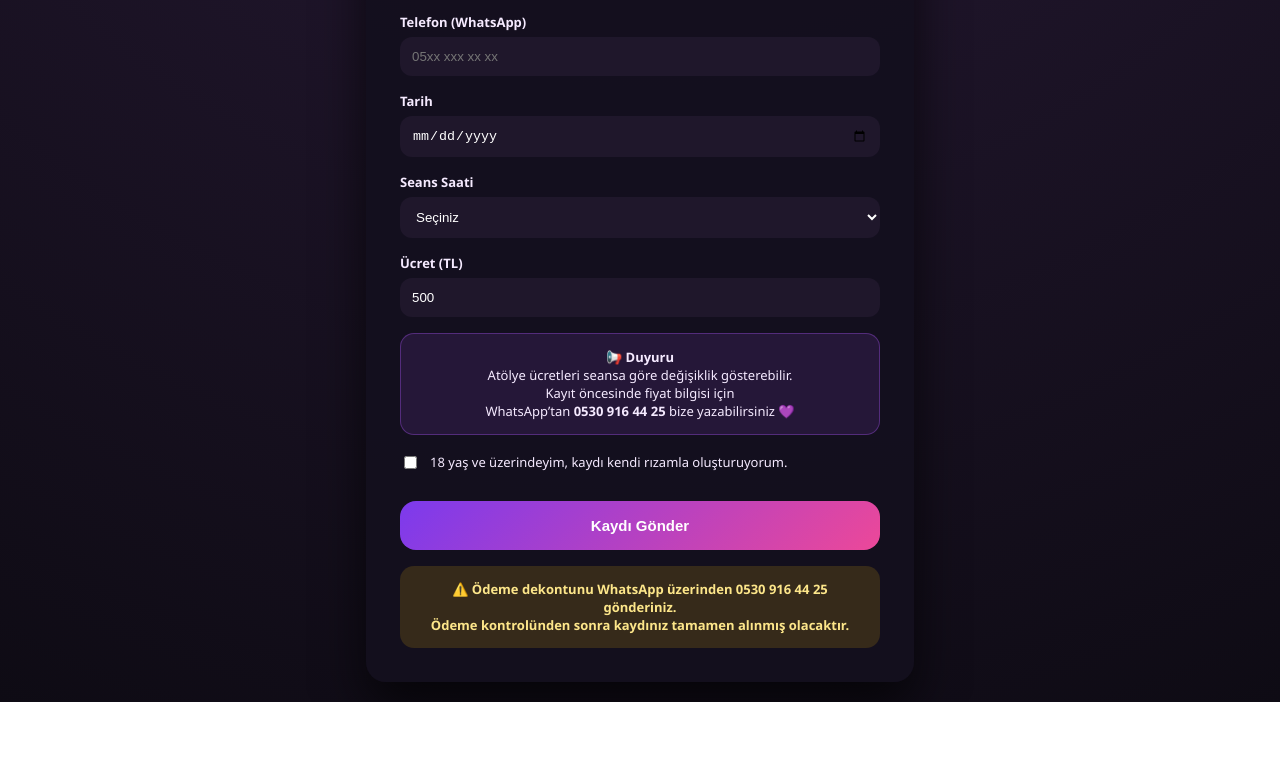
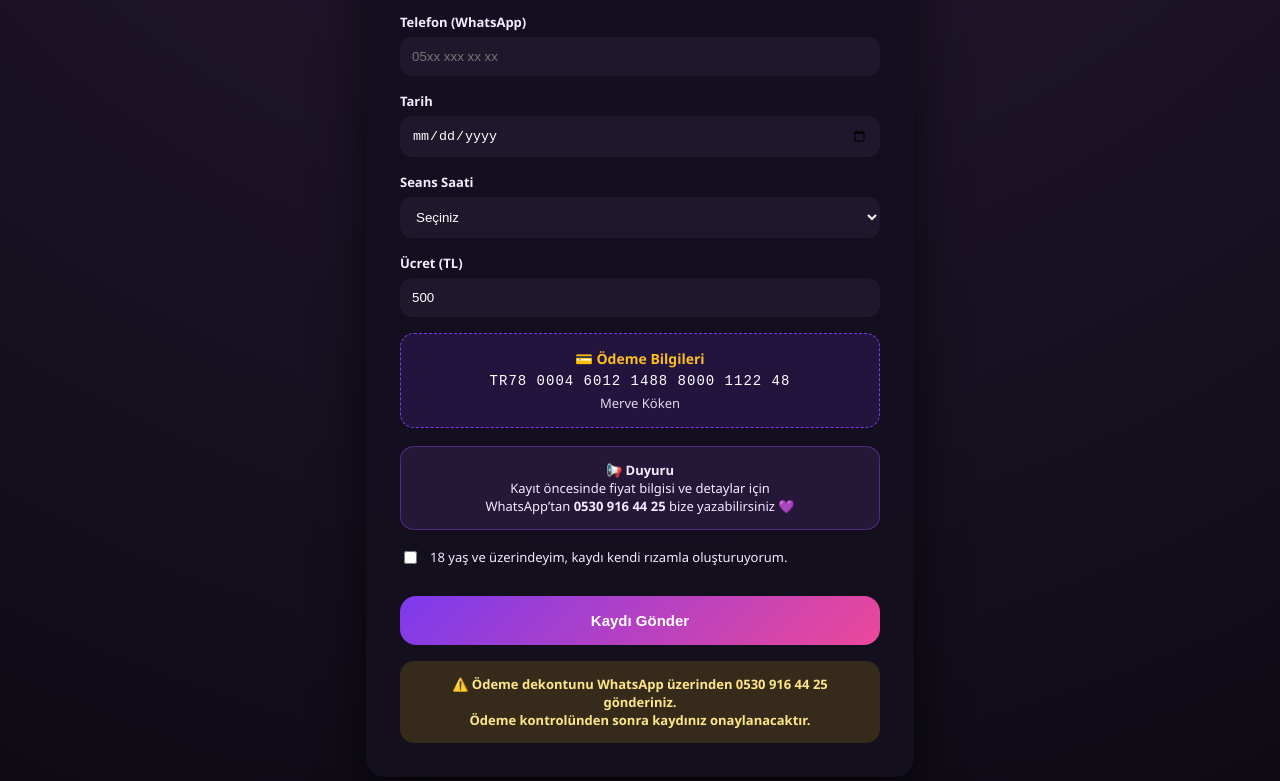
Before and after one commit to mervekoken6-hub/cadi-atolyesi-kayit, a plain HTML site: page index.html in a window 1280 px wide. Shown: the part 619-1400 px from the top of the page. Before the commit the page ends 1321 px from the top, so only its background shows below. Drawn offline with Linux system fonts and the light colour scheme.

Commit message:
Update index.html

```diff
--- a/index.html
+++ b/index.html
@@ -48,6 +48,18 @@
   }
   .program strong{display:block;margin-bottom:8px;font-size:14px;}
   .program .quota{ margin-top:10px; font-size:12.5px; opacity:.85; }
+
+  .iban-box {
+    background: rgba(124, 58, 237, 0.15);
+    border: 1px dashed #7c3aed;
+    border-radius: 14px;
+    padding: 15px;
+    text-align: center;
+    margin-bottom: 18px;
+  }
+  .iban-box strong { display: block; color: #fbbf24; margin-bottom: 5px; font-size: 14px; }
+  .iban-num { font-family: monospace; font-size: 14px; letter-spacing: 1px; color: #fff; }
+
   .announcement{
     background:rgba(168,85,247,.12);
     border:1px solid rgba(168,85,247,.35);
@@ -136,10 +148,15 @@
     <label>Ücret (TL)</label>
     <input type="number" name="price" value="500" required>
 
+    <div class="iban-box">
+      <strong>💳 Ödeme Bilgileri</strong>
+      <div class="iban-num">TR78 0004 6012 1488 8000 1122 48</div>
+      <div style="font-size: 13px; margin-top: 5px; opacity: 0.9;">Merve Köken</div>
+    </div>
+
     <div class="announcement">
       <strong>📢 Duyuru</strong><br>
-      Atölye ücretleri seansa göre değişiklik gösterebilir.<br>
-      Kayıt öncesinde fiyat bilgisi için<br>
+      Kayıt öncesinde fiyat bilgisi ve detaylar için<br>
       WhatsApp’tan <strong>0530 916 44 25</strong> bize yazabilirsiniz 💜
     </div>
 
@@ -153,12 +170,11 @@
 
   <div class="warning">
     ⚠️ Ödeme dekontunu WhatsApp üzerinden <strong>0530 916 44 25</strong> gönderiniz.<br>
-    Ödeme kontrolünden sonra kaydınız tamamen alınmış olacaktır.
+    Ödeme kontrolünden sonra kaydınız onaylanacaktır.
   </div>
 </div>
 
 <script>
-// Apps Script URL'si
 const SCRIPT_URL = "https://script.google.com/macros/s/AKfycbxwQvFVLLIOb1Ebh_vuWFi4WT14-N7b4_oaQToOTZsQonYNOaL6DxWK93xMAHoso9bmcg/exec";
 
 document.getElementById("registerForm").addEventListener("submit", function(e){
@@ -208,7 +224,7 @@ document.getElementById("registerForm").addEventListener("submit", function(e){
     document.getElementById("formArea").innerHTML = `
         <div class="message-screen">
           <h2 style="color: #ef4444;">⚠️ Bağlantı Sorunu</h2>
-          <p>Lütfen internetinizi veya Apps Script URL'sini kontrol edin.</p>
+          <p>Lütfen internetinizi veya bağlantınızı kontrol edin.</p>
           <button onclick="location.reload()">Tekrar Dene</button>
         </div>`;
   };
```
